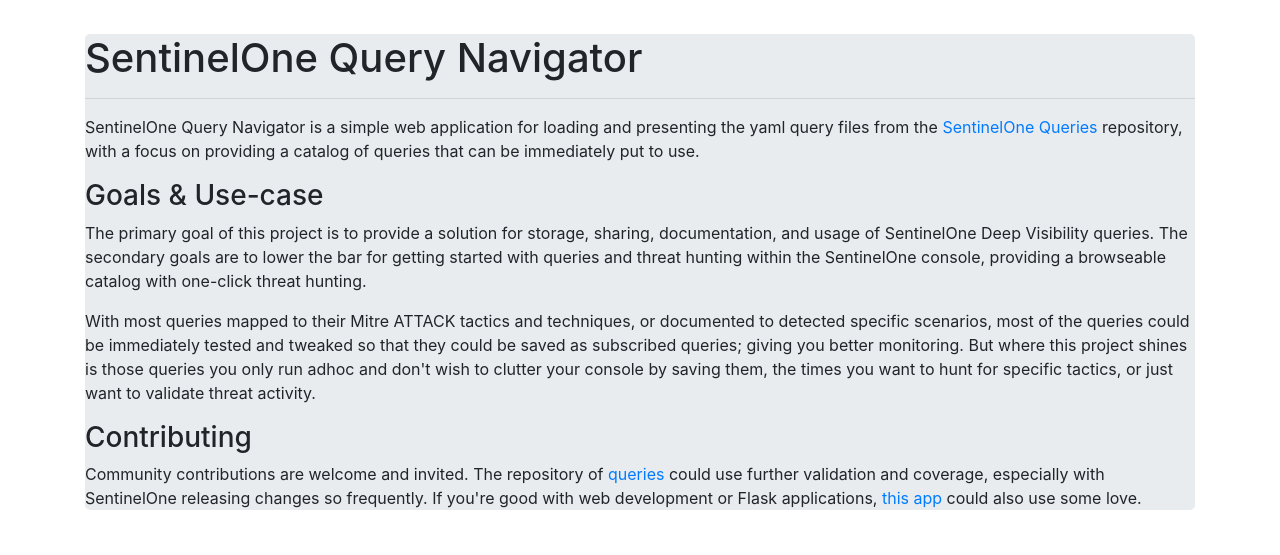
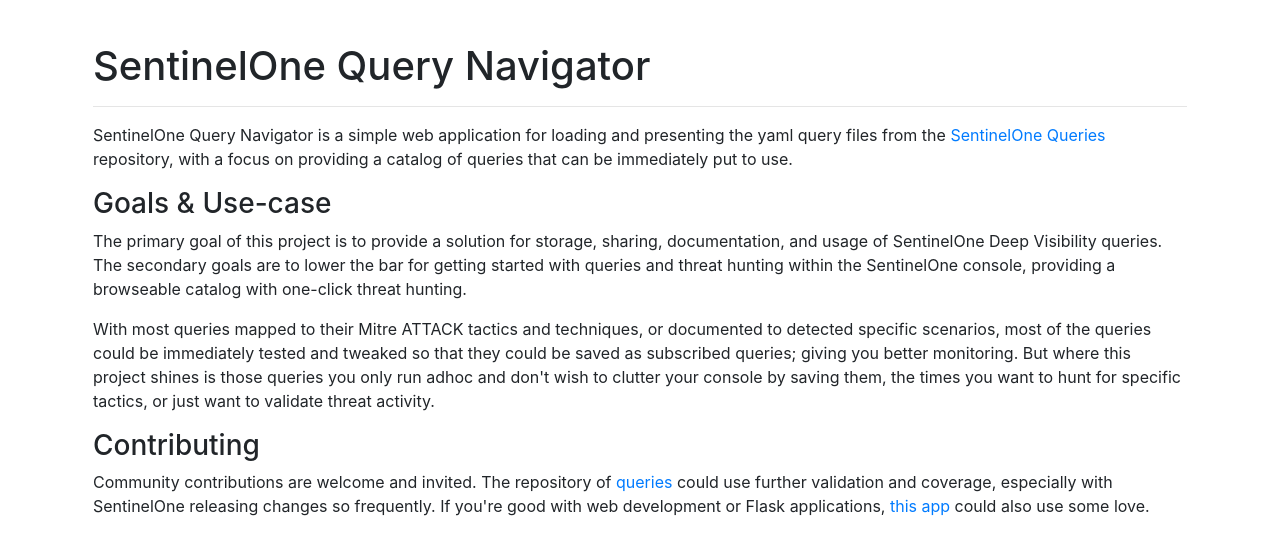
Before and after one commit to keyboardcrunch/SentinelOne-Query-Navigator, a Flask app: page / in a window 1280 px wide. Shown: the part 56-611 px from the top of the page. Run offline with Flask 2, Linux system fonts and the light colour scheme; some libraries are stand-ins or nearby versions.

Commit message:
fixed jumbo

```diff
--- a/web/static/css/custom.css
+++ b/web/static/css/custom.css
@@ -43,5 +43,6 @@
   }
 
   .jumbotron {
-      padding: 0rem 0rem;
+      padding: .5rem .5rem;
+      background-color: transparent;
   }
```
